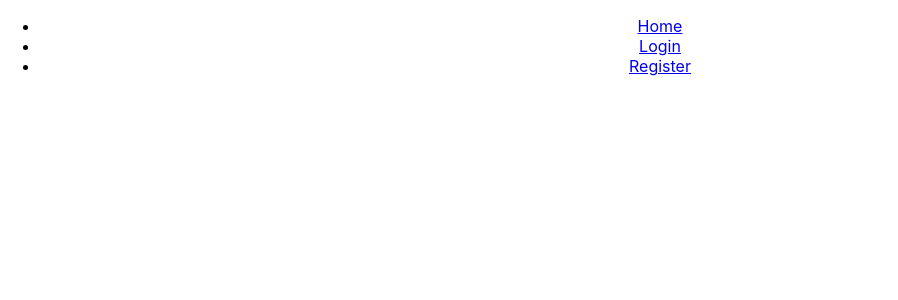
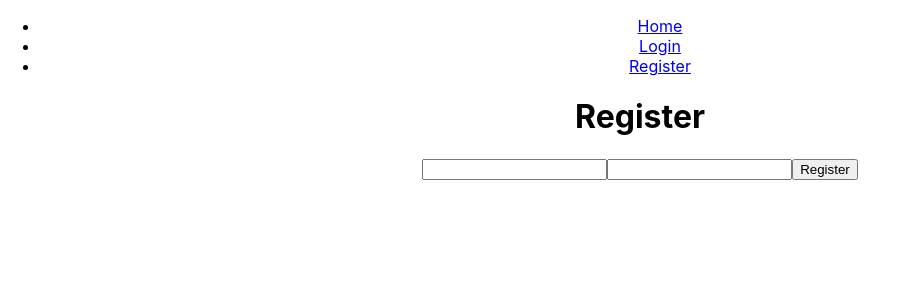
Before and after one commit to KatjaFrancic/Bloksi_contacts, a React (Create React App) app in the folder frontend/: page /register in a window 1280 px wide. Before the commit this address had no page. Shown: the top 300 px of the page, without its empty margins (0-898 px from the left). Built offline with nearby package versions, Linux system fonts and the light colour scheme.

Commit message:
React registration, logout

```diff
--- a/frontend/src/components/App.js
+++ b/frontend/src/components/App.js
@@ -3,6 +3,7 @@ import ContactsPage from '../pages/ContactsPage';
 import LoginPage from '../pages/LoginPage';
 import {BrowserRouter, Routes, Route, Link}from 'react-router-dom';
 import RequireAuth from './RequireAuth';
+import RegistrationPage from '../pages/RegistrationPage';
 
 function App() {
 
@@ -26,7 +27,7 @@ function App() {
           <ContactsPage />
         </RequireAuth>} />
         <Route path='/login' element={<LoginPage />} />
-
+        <Route path='/register' element={<RegistrationPage />} />
       </Routes>
       </BrowserRouter>
 
--- /dev/null
+++ b/frontend/src/components/Logout.js
@@ -0,0 +1,10 @@
+import authStore from "../stores/authenticationStore";
+
+export default function Logout() {
+    const store = authStore();
+    return (
+        <div>
+            <button onClick={store.logout}>Log out</button>
+        </div>
+    );
+}
--- /dev/null
+++ b/frontend/src/components/RegistrationForm.js
@@ -0,0 +1,27 @@
+import authStore from "../stores/authenticationStore";
+import { useNavigate } from "react-router-dom";
+export default function RegistrationForm() {
+    const store = authStore();
+    const navigate = useNavigate();
+
+    const handleRegistration = async (e) => {
+        e.preventDefault();
+        await store.register();
+        navigate('/login');
+    }
+    return (
+        <div>
+        <form onSubmit={handleRegistration}>
+            <input onChange={store.updateRegistrationForm}
+            value={store.registrationForm.username}
+            type="username" name="username"
+            />
+            <input onChange={store.updateRegistrationForm}
+            value={store.registrationForm.password}
+            type="password" name="password"
+            />
+            <button type="submit">Register</button>
+        </form>
+        </div>
+    );
+}
--- a/frontend/src/pages/ContactsPage.js
+++ b/frontend/src/pages/ContactsPage.js
@@ -3,6 +3,7 @@ import { useEffect } from "react";
 import Contacts from "../components/Contacts";
 import UpdateForm from "../components/UpdateForm";
 import contactsStore from "../stores/contactsStore";
+import Logout from '../components/Logout';
 
 export default function ContactsPage() {
     const store = contactsStore();
@@ -14,6 +15,7 @@ export default function ContactsPage() {
 
     return (
         <div>
+            <Logout />
             <Contacts />
             <UpdateForm/>
         </div>
--- /dev/null
+++ b/frontend/src/pages/RegistrationPage.js
@@ -0,0 +1,10 @@
+import RegistrationForm from "../components/RegistrationForm";
+
+export default function RegistrationPage() {
+    return (
+        <div>
+            <h1>Register</h1>
+            <RegistrationForm/>
+        </div>
+    )
+}
```
